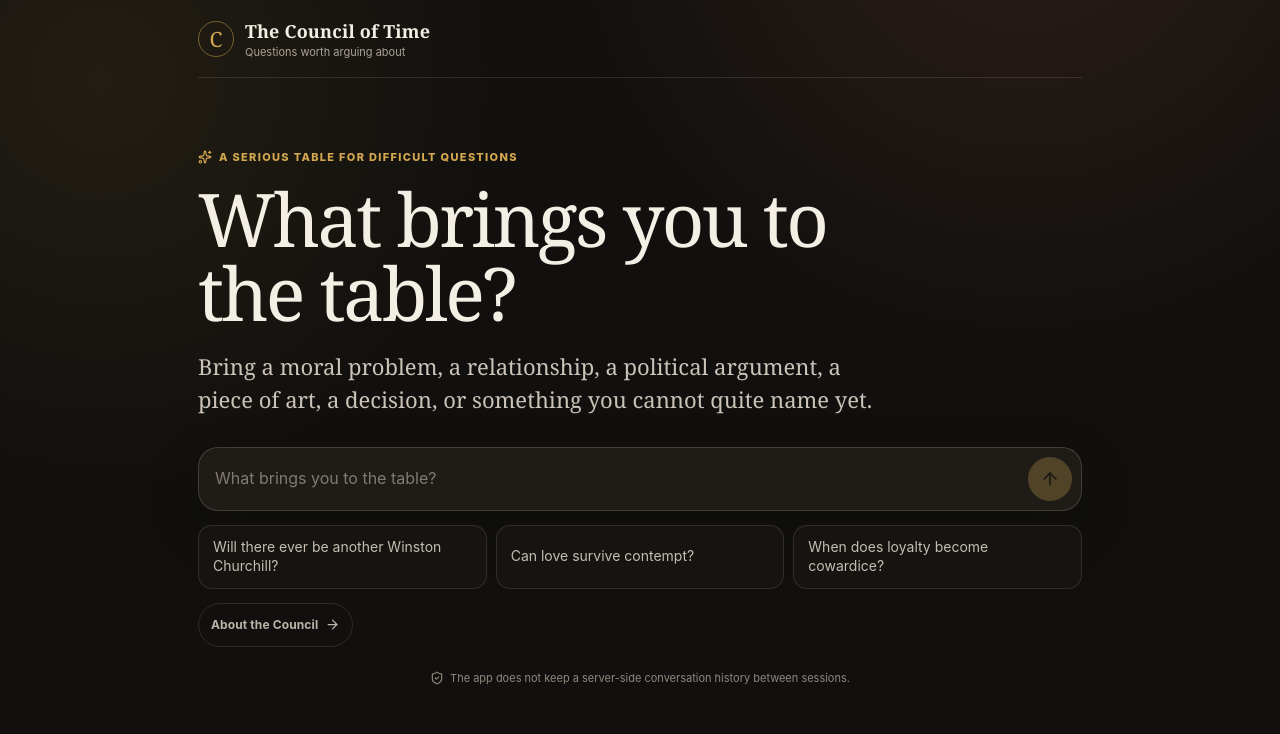
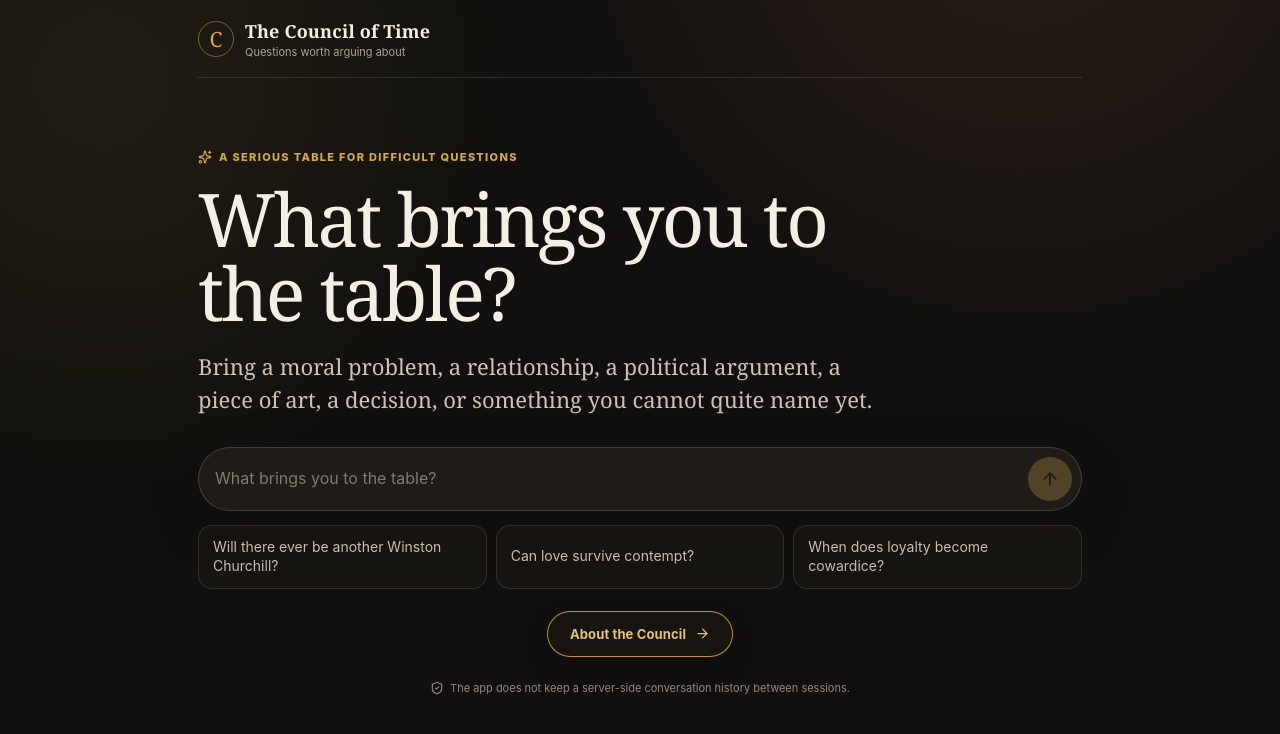
Before and after one commit to U-Adam/council_of_time, a React (Vite) app: page / in a window 1280 px wide. Shown: the top 734 px of the page. Built offline with nearby package versions, Linux system fonts and the light colour scheme.

Commit message:
Refine home composer focus and About button

```diff
--- a/src/about.css
+++ b/src/about.css
@@ -1,28 +1,53 @@
 .home-secondary-action {
-  margin-top: 14px;
+  display: flex;
+  justify-content: center;
+  margin-top: 22px;
+}
+
+/* The composer owns the focus treatment. Keep the textarea itself visually quiet
+   so the gold outline follows the rounded container instead of drawing a rectangle. */
+.hero .composer {
+  border-radius: 999px;
+}
+
+.hero .composer:focus-within {
+  border-color: var(--gold);
+  box-shadow: 0 0 0 1px rgba(212, 168, 79, .18), 0 18px 54px rgba(0, 0, 0, .2);
+}
+
+.composer textarea:focus,
+.composer textarea:focus-visible {
+  outline: none;
+  outline-offset: 0;
 }
 
 .about-button {
-  min-height: 44px;
+  min-height: 46px;
   display: inline-flex;
   align-items: center;
-  gap: 7px;
-  padding: 8px 12px;
-  border: 1px solid var(--line);
+  justify-content: center;
+  gap: 9px;
+  padding: 10px 22px;
+  border: 1px solid rgba(212, 168, 79, .86);
   border-radius: 999px;
-  background: transparent;
-  color: #bdb4a9;
-  font-size: 12px;
-  font-weight: 700;
+  background: rgba(212, 168, 79, .035);
+  color: var(--gold-bright);
+  font-size: 13px;
+  font-weight: 750;
   letter-spacing: .01em;
   cursor: pointer;
-  transition: border-color .14s ease, color .14s ease, background .14s ease;
+  box-shadow: 0 10px 28px rgba(0, 0, 0, .14);
+  transition: border-color .14s ease, color .14s ease, background .14s ease, transform .14s ease;
 }
 
 .about-button:hover {
-  border-color: rgba(212, 168, 79, .44);
-  background: rgba(212, 168, 79, .06);
-  color: var(--ink);
+  border-color: var(--gold);
+  background: rgba(212, 168, 79, .09);
+  color: #f1cf82;
+}
+
+.about-button:active {
+  transform: translateY(1px);
 }
 
 .about-dialog {
@@ -112,7 +137,12 @@
 }
 
 @media (max-width: 640px) {
-  .home-secondary-action { margin-top: 12px; }
+  .home-secondary-action { margin-top: 20px; }
+
+  .about-button {
+    min-height: 46px;
+    padding-inline: 22px;
+  }
 
   .about-dialog {
     width: calc(100vw - 20px);
```
